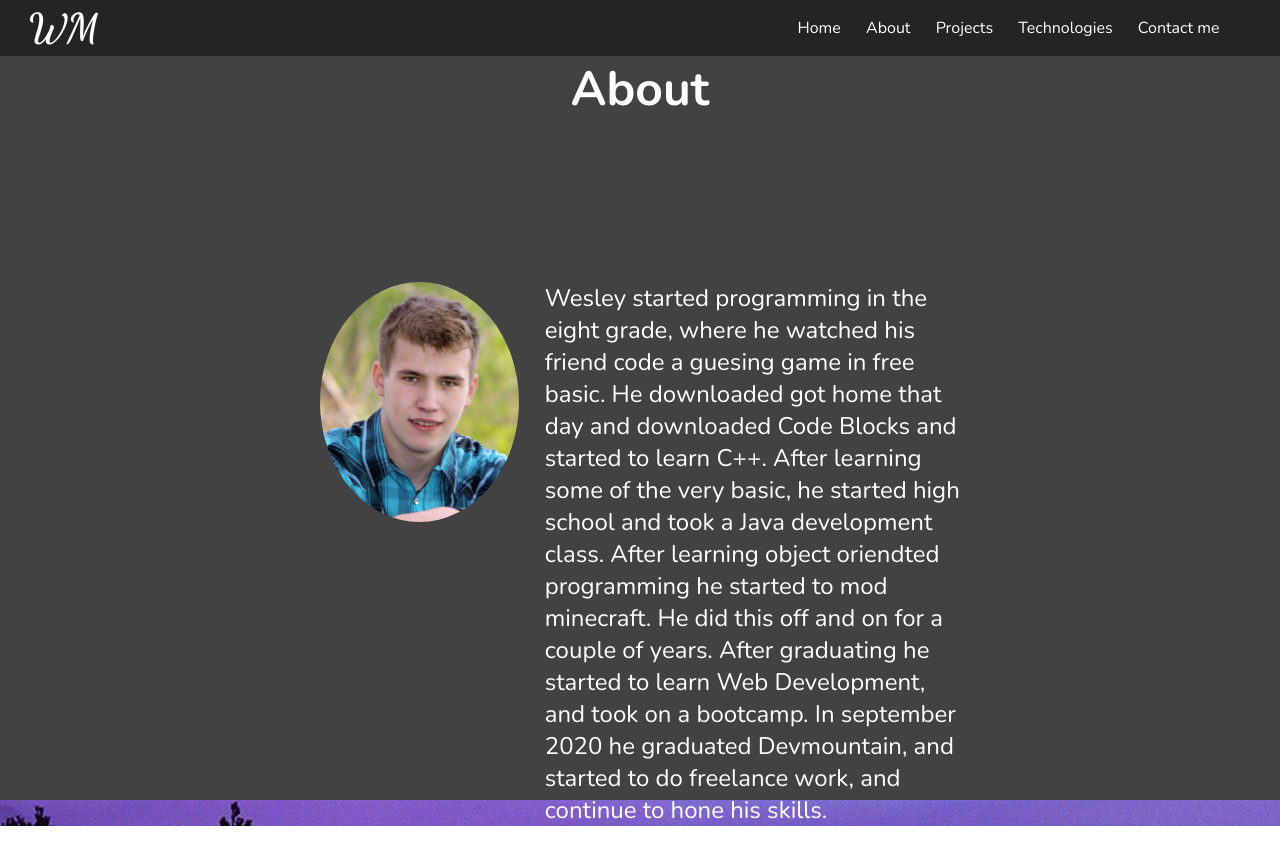
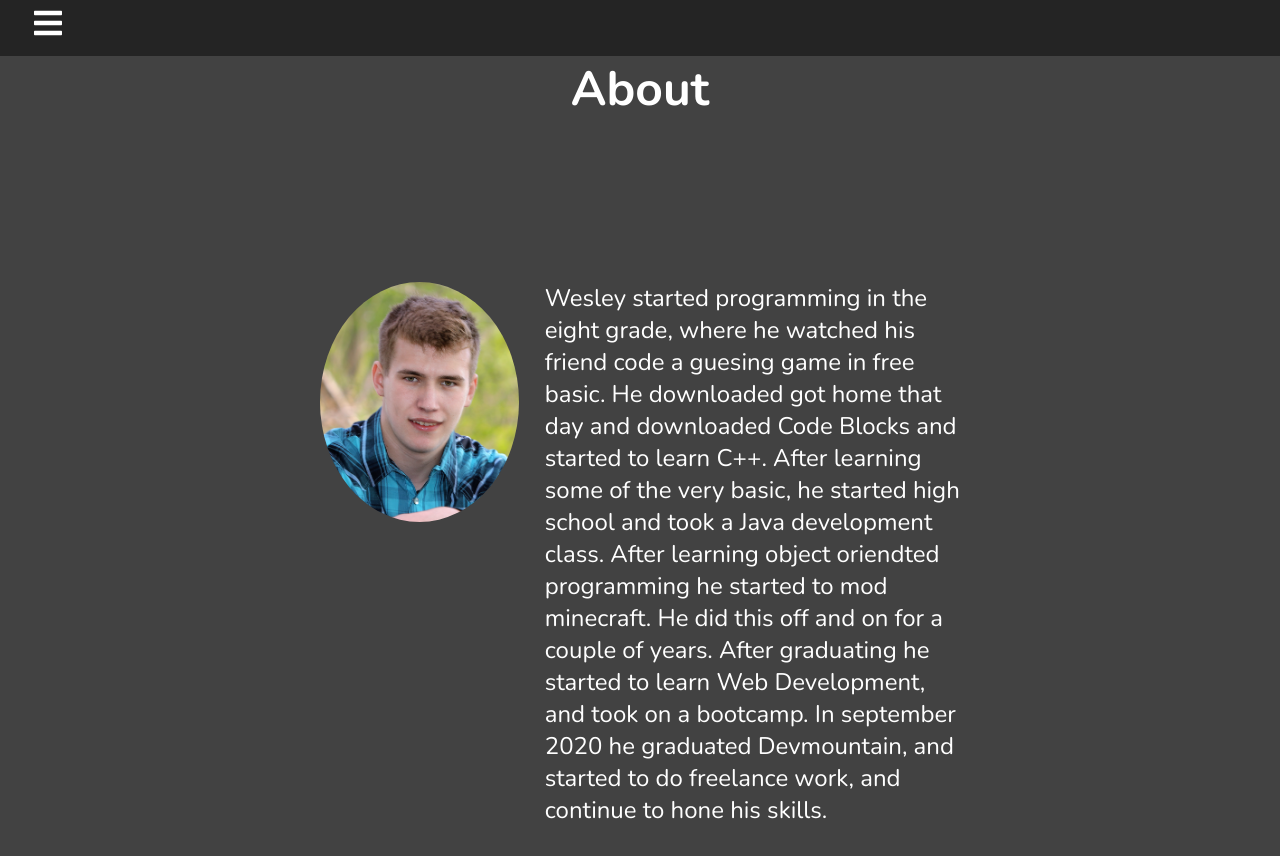
Before and after one commit to WesleyMcGhee/portfolio, a React (Create React App) app: page /about in a window 1280 px wide. Before the commit the page ends 826 px from the top, so only its background shows below. Built offline with nearby package versions, Linux system fonts and the light colour scheme.

Commit message:
added new menu bar

```diff
--- a/package.json
+++ b/package.json
@@ -8,6 +8,7 @@
     "@testing-library/user-event": "^12.8.3",
     "react": "^17.0.2",
     "react-dom": "^17.0.2",
+    "react-icons": "^4.3.1",
     "react-router-dom": "^5.3.0",
     "react-scripts": "4.0.3",
     "web-vitals": "^1.1.2"
--- a/src/App.js
+++ b/src/App.js
@@ -2,10 +2,12 @@
 import { Switch, Route, BrowserRouter as Router } from "react-router-dom";
 import Home from "./pages/home/Home";
 import About from "./pages/about/About";
+import Header from "./components/header/Header";
 function App() {
   return (
     <div className="App">
       <Router>
+        <Header />
         <Switch>
           <Route exact path="/" component={Home} />
           <Route path="/about" component={About} />
--- a/src/components/header/Header.jsx
+++ b/src/components/header/Header.jsx
@@ -1,39 +1,46 @@
-import React from "react";
+import React, { useState } from "react";
+import * as FaIcons from "react-icons/fa";
+import * as AiIcons from "react-icons/ai";
 import { Link } from "react-router-dom";
+import { HeaderData } from "./headerData";
+import "./header.css";
+import { IconContext } from "react-icons";
 
-import "./header.css";
+function Header() {
+  const [sidebar, setSidebar] = useState(false);
 
-export default function Header() {
+  const showSidebar = () => setSidebar(!sidebar);
+
   return (
-    <header>
-      <div className="logo-con">
-        <Link className="nav-link" to="/">
-          <h1 className="logo">WM</h1>
+    <>
+      <IconContext.Provider value={{ color: "#fff" }}>
+        <div className="navbar">
+          <Link to="#" className="menu-bars">
+            <FaIcons.FaBars onClick={showSidebar} />
           </Link>
         </div>
-      <div className="link-con">
-        <ul className="nav-list">
-          <li className="nav-item">
-            <Link className="nav-link" to="/">
-              Home
+        <nav className={sidebar ? "nav-menu active" : "nav-menu"}>
+          <ul className="nav-menu-items" onClick={showSidebar}>
+            <li className="navbar-toggle">
+              <Link to="#" className="menu-bars">
+                <AiIcons.AiOutlineClose />
               </Link>
             </li>
-          <li className="nav-item">
-            <Link className="nav-link" to="/about">
-              About
+            {HeaderData.map((item, index) => {
+              return (
+                <li key={index} className={item.cName}>
+                  <Link to={item.path}>
+                    {item.icon}
+                    <span>{item.title}</span>
                   </Link>
                 </li>
-          <li className="nav-item">
-            <Link className="nav-link">Projects</Link>
-          </li>
-          <li className="nav-item">
-            <Link className="nav-link">Technologies</Link>
-          </li>
-          <li className="nav-item">
-            <Link className="nav-link">Contact me</Link>
-          </li>
+              );
+            })}
           </ul>
-      </div>
-    </header>
+        </nav>
+      </IconContext.Provider>
+    </>
   );
 }
+
+export default Header;
--- a/src/components/header/header.css
+++ b/src/components/header/header.css
@@ -1,41 +1,64 @@
-header {
+.navbar {
+  background-color: #242424;
   height: 7vh;
-  width: 100%;
+  display: flex;
+  justify-content: flex-start;
+  align-items: center;
+}
+.menu-bars {
+  margin-left: 2rem;
+  font-size: 2rem;
+  background: none;
+}
+.nav-menu {
   background-color: #242424;
+  width: 250px;
+  height: 100vh;
+  display: flex;
+  justify-content: center;
+  position: fixed;
+  top: 0;
+  left: -100%;
+  transition: 850ms;
+}
+
+.nav-menu.active {
+  left: 0;
+  transition: 350ms;
+}
+
+.nav-text {
+  display: flex;
+  justify-content: flex-start;
+  align-items: center;
+  padding: 8px 0 8px 16px;
+  height: 60px;
+}
+
+.nav-text a {
+  text-decoration: none;
+  color: #f5f5f5;
+  width: 95%;
+  height: 100%;
   display: flex;
   align-items: center;
-  justify-content: space-between;
+  padding: 0 16px;
+  border-radius: 4px;
 }
-.logo {
-  font-family: "Dancing Script", cursive;
-  color: white;
-  font-size: 2.5rem;
-  text-decoration: none;
-  margin-left: 2vw;
-  padding: 3px;
-  border-radius: 3px;
-}
-.logo:hover {
+.nav-text a:hover {
   background-color: #424242;
 }
-.nav-list {
-  list-style: none;
-  margin-right: 3vw;
+.nav-menu-items {
+  width: 100%;
 }
-.nav-item {
-  display: inline;
-  font-size: 700;
-  margin-right: 1.5vw;
-  padding: 3px;
-  border-radius: 3px;
+.nav0toggle {
+  background: #060b26;
+  width: 100%;
+  height: 80px;
+  display: flex;
+  justify-content: flex-start;
+  align-items: center;
 }
-.nav-item:hover {
-  background-color: #424242;
+span {
+  margin-left: 16px;
 }
-.nav-item:last-child {
-  margin-right: none;
-}
-.nav-link {
-  text-decoration: none;
-  color: white;
-}
--- /dev/null
+++ b/src/components/header/headerData.js
@@ -0,0 +1,29 @@
+import React from "react";
+import * as GrIcons from "react-icons/gr";
+
+export const HeaderData = [
+  {
+    title: "Home",
+    path: "/",
+    icon: <GrIcons.GrHome />,
+    cName: "nav-text",
+  },
+  {
+    title: "About",
+    path: "/about",
+    icon: <GrIcons.GrCatalog />,
+    cName: "nav-text",
+  },
+  {
+    title: "Technologies",
+    path: "/",
+    icon: <GrIcons.GrTechnology />,
+    cName: "nav-text",
+  },
+  {
+    title: "Contact Me",
+    path: "/",
+    icon: <GrIcons.GrContact />,
+    cName: "nav-text",
+  },
+];
--- a/src/pages/about/About.jsx
+++ b/src/pages/about/About.jsx
@@ -1,12 +1,10 @@
 import React from "react";
-import Header from "../../components/header/Header";
 import "./about.css";
 import HeadShot from "./graduation.PNG";
 
 export default function About() {
   return (
     <section id="about">
-      <Header />
       <h1 className="section-title">About</h1>
       <div className="about-out-con">
         <div className="about-con">
--- a/src/pages/home/Home.jsx
+++ b/src/pages/home/Home.jsx
@@ -1,11 +1,9 @@
 import React from "react";
-import Header from "../../components/header/Header";
 import "./home.css";
 
 export default function Home() {
   return (
     <section id="home">
-      <Header />
       <div className="bannar-con">
         <div className="bannar">
           <div className="bannar-in-con">
```
Also changed, not shown: 1 other file (tests, documents, lock files or other folders). Lines whose indentation alone changed are shown as unchanged.
